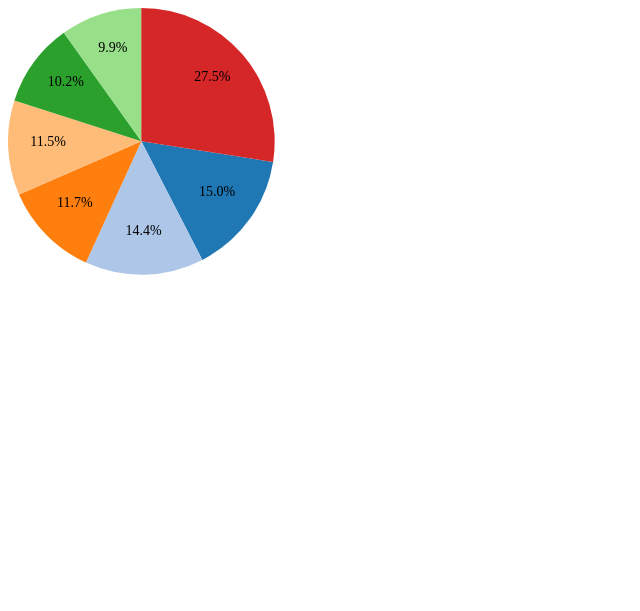
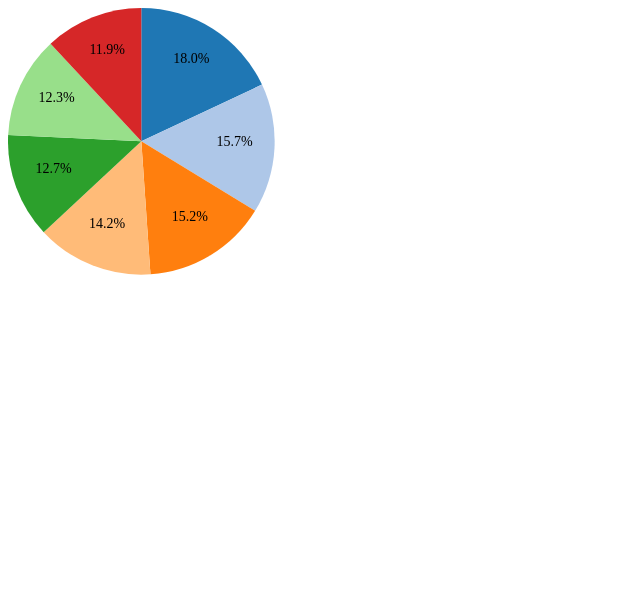
Before and after one commit to MelodyLai7/tryakdata, a plain HTML site: page index.html in a window 1280 px wide. Shown: the whole page, without its empty margins (0-640 px from the left). Drawn offline with nearby package versions, Linux system fonts and the light colour scheme.

Commit message:
Update index.html

```diff
--- a/index.html
+++ b/index.html
@@ -30,8 +30,8 @@
 					.attr("height", height);//设定<svg>的高度属性
 
 		//1.确定初始数据
-		var dataset = [ ["小米",60.8] , ["三星",58.4] , ["联想",47.3] , ["苹果",46.6] ,
-						["华为",41.3] , ["酷派",40.1] , ["其他",111.5] ];
+		var dataset = [ ["AK",804.2] , ["NM",702.5] , ["NV",678.1] , ["TN",632.9] ,
+						["LA",566.1] , ["AR",550.9] , ["AL",532.3] ];
 
 		//2.转换数据
 		var pie = d3.layout.pie()
@@ -106,7 +106,7 @@
 				（3）设定提示框的透明度为1.0（完全不透明）
 				*/
 
-				tooltip.html(d.data[0] + "的出货量为" + "<br />" + d.data[1] + " 百万台")
+				tooltip.html(d.data[0] + "的犯罪率为" + "<br />" + d.data[1] + " 人次")
 					.style("left", (d3.event.pageX) + "px")
 					.style("top", (d3.event.pageY + 20) + "px")
 					.style("opacity",1.0);
```
